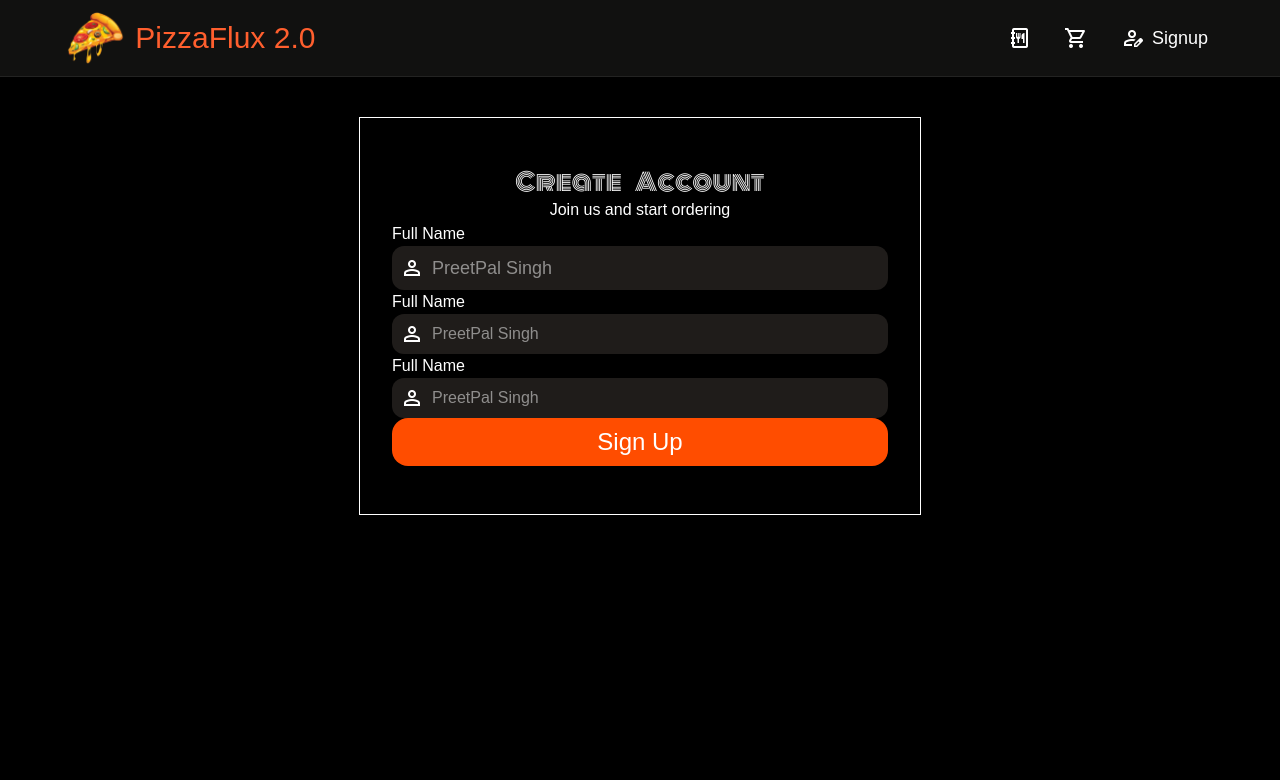
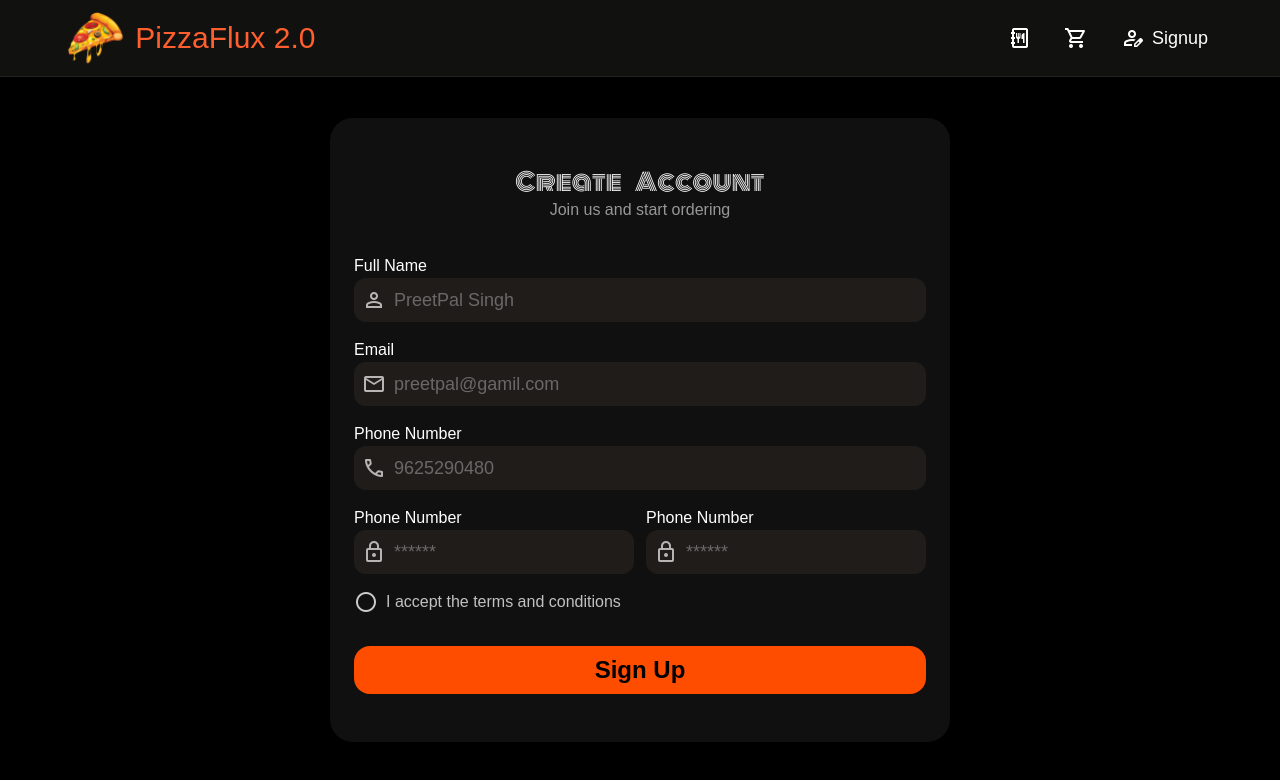
Before and after one commit to preetpalsinghkanda/Pizza-Flux-2.0, a React (Vite) app: page / in a window 1280 px wide. Shown: the top 780 px of the page. Built offline with nearby package versions, Linux system fonts and the light colour scheme; a web font is replaced by a local one.

Commit message:
added signup page

```diff
--- a/src/Components/Signup.jsx
+++ b/src/Components/Signup.jsx
@@ -2,60 +2,127 @@ import React from "react";
 
 const Signup = () => {
   return (
-    <div className="border border-white w-max m-auto my-10 text-white signup py-12 px-8">
+    <div className="border w-max m-auto my-10 bg-[#ffffff10] signup py-12 px-6 rounded-3xl flex  flex-col gap-8">
       <div className="flex flex-col text-center">
-        <h3 className="signup-heading text-2xl">
+        <h3 className="signup-heading text-2xl text-white">
           Create&nbsp;&nbsp;&nbsp;&nbsp;&nbsp;Account
         </h3>
-        <p className="text-md ">Join us and start ordering</p>
+        <p className="text-md text-[#ffffff90]">Join us and start ordering</p>
       </div>
 
       <div>
-        {/* name */}
-        <div>
+        <div className="flex flex-col gap-4">
+          {/* name */}
           <div className="">
-            <label htmlFor="">Full Name</label>
+            <label htmlFor="user-name" className="text-[white] text-md">
+              Full Name
+            </label>
             <div className="flex items-center gap-2  px-2 py-2 rounded-xl  bg-[#1f1c1a]">
-              <span class="material-symbols-outlined">person</span>
+              <span class="material-symbols-outlined text-[#ffffffad]">
+                person
+              </span>
               <input
                 type="text"
                 placeholder="PreetPal Singh"
-                className=" outline-0 min-w-md text-lg"
+                className=" outline-0  text-lg text-[#ffffffab]"
               />
             </div>
+            <p className="text-[#ff0000b5] text-sm mt-1 hidden">
+              Invalid Name :(
+            </p>
           </div>
 
           {/* email */}
           <div className="">
-            <label htmlFor="">Full Name</label>
+            <label htmlFor="email" className="text-[white] text-md">
+              Email
+            </label>
             <div className="flex items-center gap-2  px-2 py-2 rounded-xl  bg-[#1f1c1a]">
-              <span class="material-symbols-outlined">person</span>
+              <span class="material-symbols-outlined text-[#ffffffad]">
+                mail
+              </span>
               <input
                 type="text"
-                placeholder="PreetPal Singh"
-                className=" outline-0 min-w-md"
+                placeholder="preetpal@gamil.com"
+                className=" outline-0  text-lg text-[#ffffffab]"
               />
             </div>
+            <p className="text-[#ff0000b5] text-sm mt-1 hidden">
+              Please Enter a Valid Email :(
+            </p>
           </div>
 
           {/* phone number */}
           <div className="">
-            <label htmlFor="">Full Name</label>
+            <label htmlFor="phone-number" className="text-[white] text-md">
+              Phone Number
+            </label>
             <div className="flex items-center gap-2  px-2 py-2 rounded-xl  bg-[#1f1c1a]">
-              <span class="material-symbols-outlined">person</span>
+              <span class="material-symbols-outlined text-[#ffffffab]">
+                call
+              </span>
               <input
                 type="text"
-                placeholder="PreetPal Singh"
-                className=" outline-0 min-w-md"
+                placeholder="9625290480"
+                className=" outline-0  text-lg text-[#ffffffab]"
               />
+            </div>
+            <p className="text-[#ff0000b5] text-sm mt-1 hidden">
+              Please Enter a Valid Phone Number :(
+            </p>
+          </div>
+
+          {/* Password  */}
+          <div className="flex gap-3">
+            {/* password one  */}
+            <div className="">
+              <label htmlFor="pass" className="text-[white] text-md">
+                Phone Number
+              </label>
+              <div className="flex items-center gap-2  px-2 py-2 rounded-xl  bg-[#1f1c1a]">
+                <span class="material-symbols-outlined text-[#ffffffab]">
+                  lock
+                </span>
+                <input
+                  type="text"
+                  placeholder="******"
+                  className=" outline-0  text-lg text-[#ffffffab]"
+                />
+              </div>
+              <p className="text-[#ff0000b5] text-sm mt-1 hidden">
+                Password must be at least 6 characters :(
+              </p>
+            </div>
+
+            {/* password two  */}
+            <div className="">
+              <label htmlFor="confirm-pass" className="text-[white] text-md">
+                Phone Number
+              </label>
+              <div className="flex items-center gap-2  px-2 py-2 rounded-xl  bg-[#1f1c1a]">
+                <span class="material-symbols-outlined text-[#ffffffab]">
+                  lock
+                </span>
+                <input
+                  type="text"
+                  placeholder="******"
+                  className=" outline-0  text-lg text-[#ffffffab]"
+                />
+              </div>
+              <p className="text-[#ff0000b5] text-sm mt-1 hidden">
+                Passwords do not match :(
+              </p>
             </div>
           </div>
         </div>
 
-        <div></div>
+        <div className="flex mt-4 gap-2">
+          <span class="material-symbols-outlined text-[#ffffffc8] cursor-pointer">circle</span>
+          <p className="text-[#ffffffbd]">I accept the terms and conditions</p>
+        </div>
       </div>
 
-      <button className="bg-[#ff4d00] w-full py-2 text-2xl rounded-2xl">
+      <button className="bg-[#ff4d00] w-full py-2 text-2xl rounded-2xl font-[800] cursor-pointer">
         Sign Up
       </button>
     </div>
```
